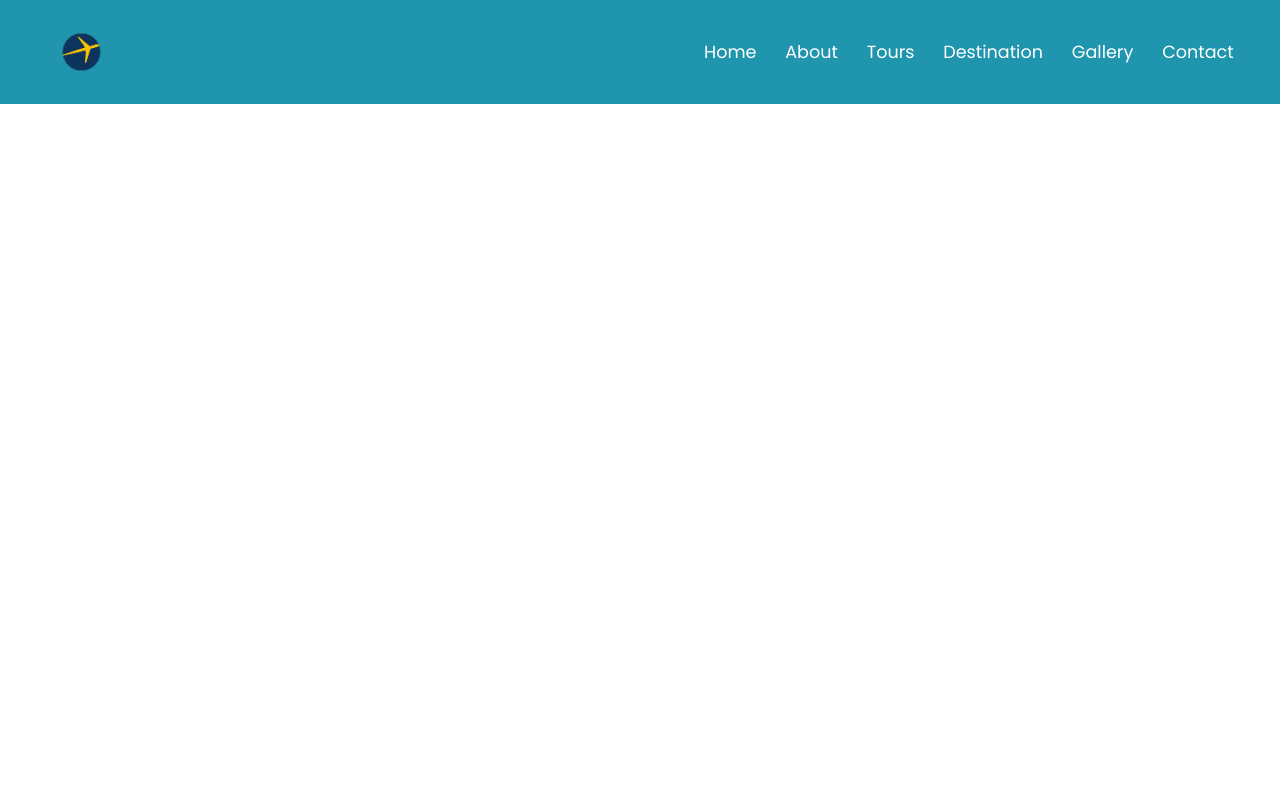
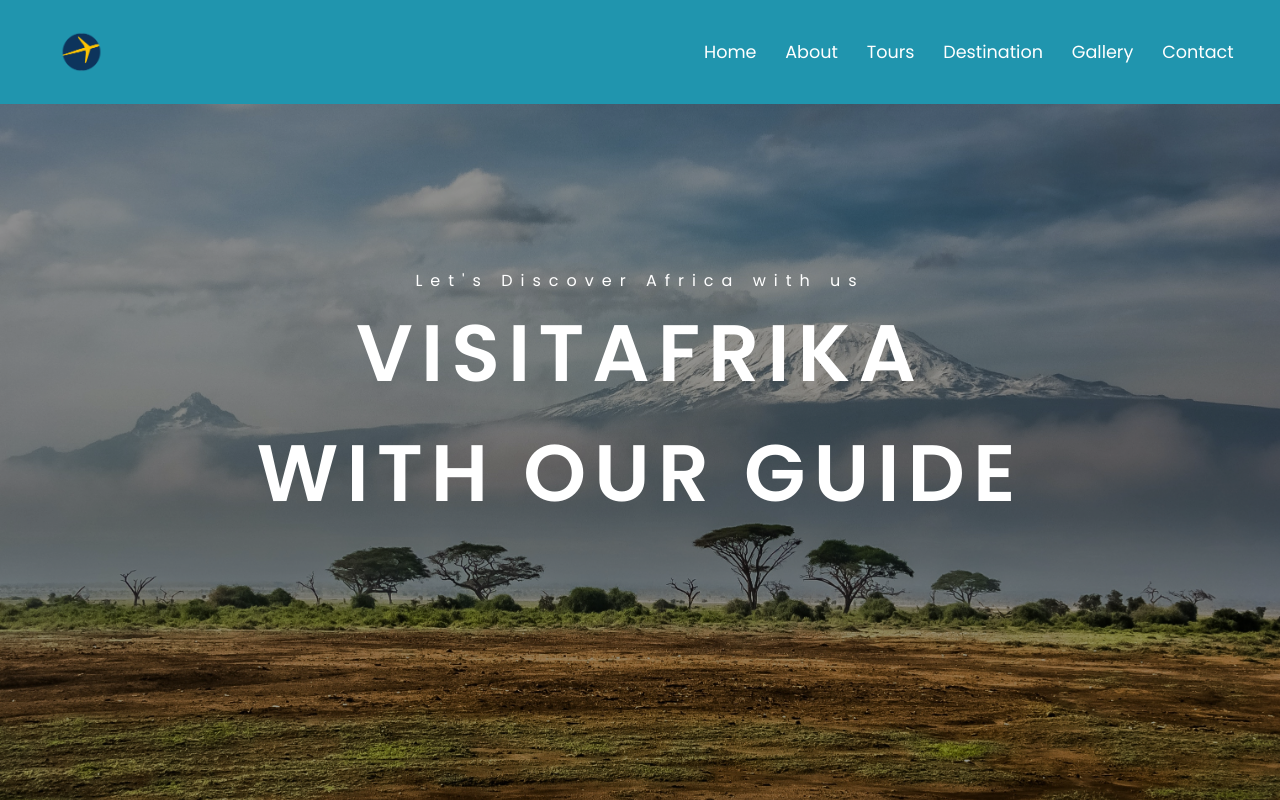
Before and after one commit to thisisazadi/travel-website, a plain HTML site: page index.html in a window 1280 px wide. Drawn offline with nearby package versions, Linux system fonts and the light colour scheme; grey boxes are pictures that could not be loaded.

Commit message:
stylization of home page and swiper js

```diff
--- a/css/style.css
+++ b/css/style.css
@@ -85,6 +85,12 @@ a {
 header {
     padding: 1rem 0;
     background: var(--primary-color);
+    position: absolute;
+    top: 0;
+    left: 0;
+    z-index: 6;
+    width: 100%;
+    height: 100;
 }
 
 .logo img {
@@ -131,3 +137,89 @@ nav ul li:hover::before {
     width: 100%;
 }
 /* ===== Header Close ==== */
+
+/* ==== Showcase start ==== */
+main {
+    position: relative;
+    top: 0;
+    left: 0;
+    width: 100%;
+    height: 100%;
+    z-index: 0;
+}
+
+.swiper {
+    height: 100vh;
+}
+
+.slide-container {
+    width: 100%;
+}
+
+.slide-container img {
+    width: 100%;
+    height: 100%;
+    object-fit: cover;
+}
+
+.img-overlay {
+    position: absolute;
+    z-index: 5;
+    left: 50%;
+    top: 50%;
+    text-align: center;
+    width: 100%;
+    font-family: "ubuntu";
+    transform: translate(-50%, -50%);
+}
+
+.img-overlay p {
+    font-size: 1rem;
+    letter-spacing: 8px;
+    color: var(--white-color);
+    animation: animate 4s forwards;
+}
+
+.img-overlay h2 {
+    font-size: 5rem;
+    color: var(--white-color);
+    text-transform: uppercase;
+    letter-spacing: 8px;
+    animation: animate 4s forwards;
+    transition: all 0.5s ease-in-out;
+}
+
+.overlay {
+    position: relative;
+}
+
+.overlay::after {
+    content: "";
+    position: absolute;
+    top: 0;
+    left: 0;
+    width: 100%;
+    height: 100%;
+    background: rgba(0, 0, 0, 0.4);
+}
+
+@keyframes animate {
+    0% {
+        transform: translateX(-50%);
+        opacity: 0;
+    }
+
+    50% {
+        opacity: 0.2;
+    }
+
+    70% {
+        opacity: 0.5;
+    }
+
+    70% {
+        opacity: 1;
+        transform: translateX(-0%);
+    }
+}
+/* ==== Showcase close ==== */
--- a/index.html
+++ b/index.html
@@ -36,6 +36,42 @@
     </header>
 
     <!-- ==== Header ==== -->
+
+    <!-- ==== Showcase ==== -->
+    <main>
+      <div class="slide-container swiper">
+        <div class="slide-content swiper-wrapper">
+          <div class="overlay swiper-slide">
+            <img src="assets/001.jpg" alt="" />
+            <div class="img-overlay">
+              <p>Let's Discover Africa with us</p>
+              <h2><span>Visit</span>AfriKa</h2>
+              <h2>With Our Guide</h2>
+            </div>
+          </div>
+
+          <div class="overlay swiper-slide">
+            <img src="assets/002.jpg" alt="" />
+            <div class="img-overlay">
+              <p>Let's Discover Africa with us</p>
+              <h2><span>Visit</span>AfriKa</h2>
+              <h2>With Our Guide</h2>
+            </div>
+          </div>
+
+          <div class="overlay swiper-slide">
+            <img src="assets/003.jpg" alt="" />
+            <div class="img-overlay">
+              <p>Let's Discover Africa with us</p>
+              <h2>Visit AfriKa</h2>
+              <h2>With Our <span>Agency</span></h2>
+            </div>
+          </div>
+        </div>
+      </div>
+    </main>
+    <!-- ==== Showcase ==== -->
+
     <script src="https://cdn.jsdelivr.net/npm/swiper@10/swiper-bundle.min.js"></script>
     <script src="script.js"></script>
     <script src="js/swiper.js"></script>
```
Also changed, not shown: js/script.js (+21 -0 lines), assets/001.jpg (renamed from assets/pexels-sergey-pesterev-8427984.jpg), 3 other files.
